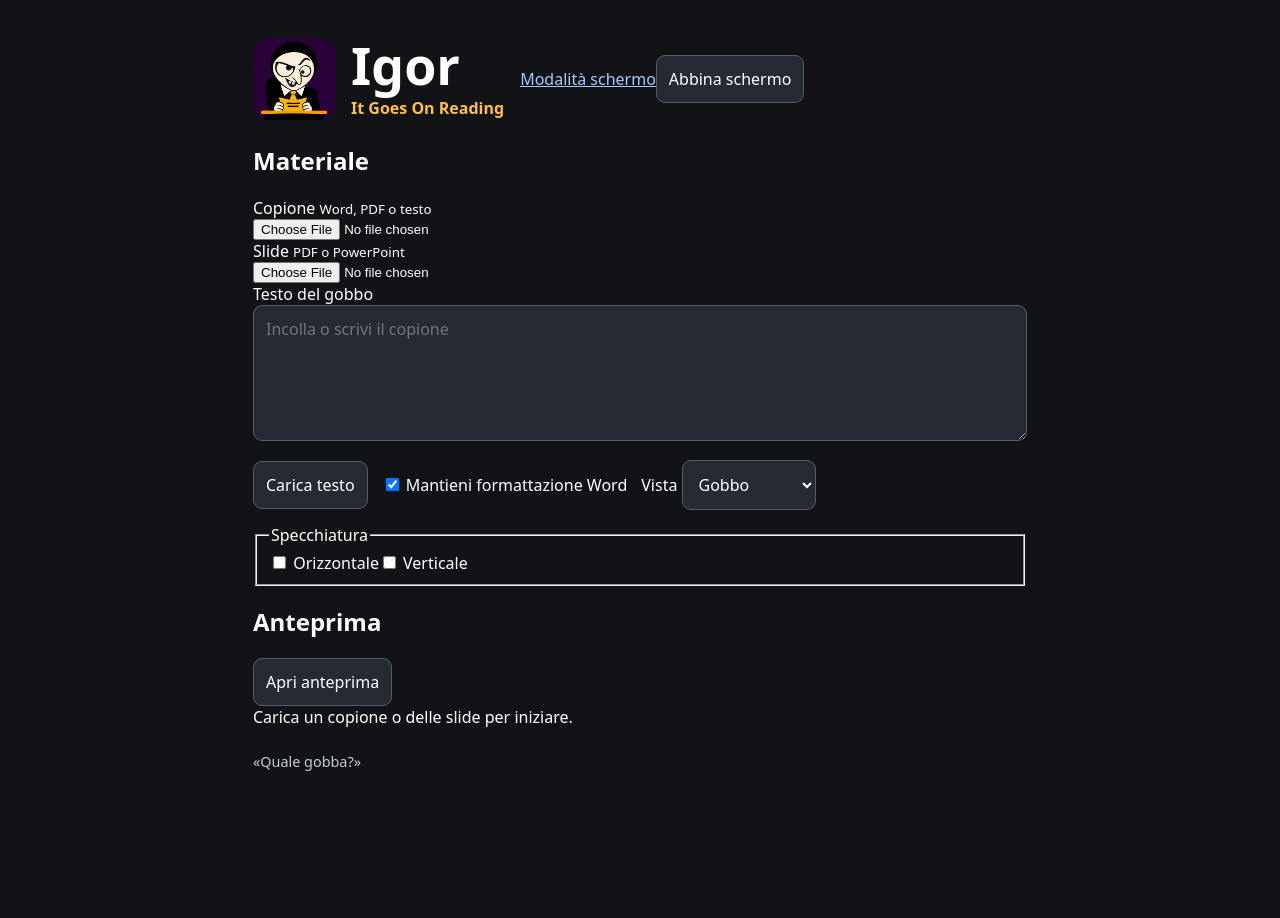
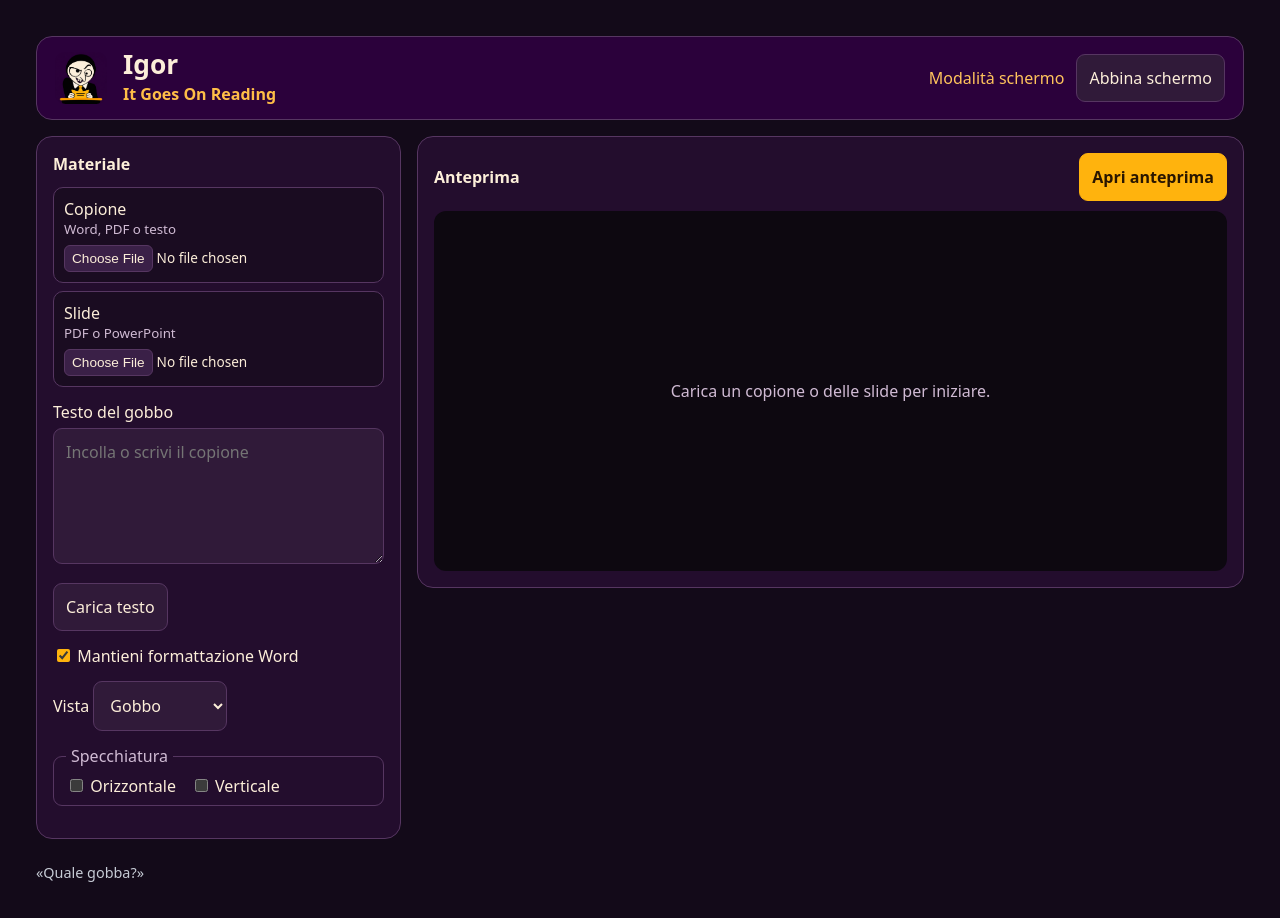
Before and after one commit to loreska/Igor, a website: page public/index.html in a window 1280 px wide. Before the commit the page ends 809 px from the top, so only its background shows below. Drawn offline with Linux system fonts and the light colour scheme.

Commit message:
Applica a Studio la palette dell’icona Igor

```diff
--- a/public/style.css
+++ b/public/style.css
@@ -58,3 +58,47 @@
 .reading-timer{position:absolute;z-index:3;top:12px;right:12px;padding:.2em .42em;border-radius:.25em;background:#000d;color:#ff5656;font-size:clamp(20px,4.5vmin,44px);font-weight:700;font-variant-numeric:tabular-nums;line-height:1.2;pointer-events:none;transform:scale(var(--timer-x,1),var(--timer-y,1))}
 .reading-timer.timer-flip-x{left:12px;right:auto;--timer-x:-1}
 .reading-timer.timer-flip-y{top:auto;bottom:12px;--timer-y:-1}
+
+/* Studio uses the icon's violet, cream, gold and near-black. */
+:root{color-scheme:dark;--studio-purple:#2b013b;--studio-panel:#230d2d;--studio-night:#130a19;--studio-cream:#fceed9;--studio-gold:#ffb30d;--studio-line:#563661;--studio-muted:#d0bbd4}
+body{background:var(--studio-night);color:var(--studio-cream)}
+a{color:#ffc45c}
+button,select,textarea{background:#301a39;border-color:var(--studio-line)}
+button:hover:not(:disabled){border-color:var(--studio-gold)}
+:focus-visible{outline:2px solid var(--studio-gold);outline-offset:3px}
+input[type=checkbox]{accent-color:var(--studio-gold)}
+#setup{max-width:1320px;padding:clamp(14px,3vw,36px)}
+#setup .igor-brand{background:var(--studio-purple);border:1px solid var(--studio-line);border-radius:16px;padding:14px 18px;margin-bottom:16px}
+#setup .igor-brand img{width:52px;height:52px}
+#setup .igor-brand h1{font-size:1.65rem}
+.studio-links{margin-left:auto;display:flex;flex-wrap:wrap;align-items:center;justify-content:flex-end;gap:12px}
+.studio-screen-link{text-decoration:none}
+.studio-screen-link:hover{text-decoration:underline}
+.studio-workspace{display:grid;grid-template-columns:minmax(290px,365px) minmax(0,1fr);gap:16px;align-items:start}
+.studio-card{background:var(--studio-panel);border:1px solid var(--studio-line);border-radius:16px;padding:16px;min-width:0}
+.studio-card h2{font-size:1rem;margin:0 0 12px}
+.studio-files{display:grid;gap:8px;margin-bottom:14px}
+.studio-files label{background:#1a0c21;padding:10px;border:1px solid var(--studio-line);border-radius:10px}
+.studio-files small{display:block;color:var(--studio-muted);margin-bottom:7px}
+.studio-files input{font:inherit;font-size:.85rem;width:100%}
+.studio-files input::file-selector-button{background:#3a2047;color:var(--studio-cream);border:1px solid var(--studio-line);border-radius:6px;padding:5px 7px;cursor:pointer}
+.studio-label{display:block;margin-bottom:5px}
+.studio-mirror{display:flex;flex-wrap:wrap;gap:8px 15px;margin:0;border:1px solid var(--studio-line);border-radius:9px;padding:8px 12px}
+.studio-mirror legend{padding:0 5px;color:var(--studio-muted)}
+.studio-primary,#screenPlay{color:#291600;background:var(--studio-gold);border-color:var(--studio-gold);font-weight:700}
+.studio-monitor-head{display:flex;align-items:center;justify-content:space-between;gap:12px;margin-bottom:10px}
+.studio-monitor-head h2{margin:0}
+#previewEmpty{display:grid;place-items:center;min-height:clamp(210px,45vh,450px);padding:20px;text-align:center;background:#0d0810;color:var(--studio-muted);border-radius:12px}
+#screen{position:static;border-radius:12px}
+#previewArea{flex:none;height:clamp(210px,49vh,530px)}
+#previewBar{max-height:none;background:#1a0c21}
+#pairing:not([hidden]){margin-top:12px;align-items:flex-start}
+#qr{width:90px;flex-shrink:0}
+#message{color:var(--studio-muted)}
+#joinScreen{min-height:100dvh;max-width:none;display:grid;place-items:center}
+.studio-join{width:min(100%,450px);padding:clamp(20px,5vw,34px)}
+.studio-join img{border-radius:12px}
+.studio-join h1{font-size:clamp(26px,5vw,37px);margin:12px 0 7px}
+.studio-join p{color:var(--studio-muted);margin:0 0 18px}
+#screenCode{color:var(--studio-cream);background:#180b20;border:1px solid var(--studio-line);border-radius:8px}
+@media(max-width:760px){.studio-workspace{grid-template-columns:minmax(0,1fr)}.studio-workspace:has(#screen:not([hidden])) .studio-monitor{grid-row:1}.studio-links{margin-left:0;justify-content:flex-start}#setup .igor-brand{flex-wrap:wrap}#previewArea{height:clamp(200px,39vh,360px)}}
```
